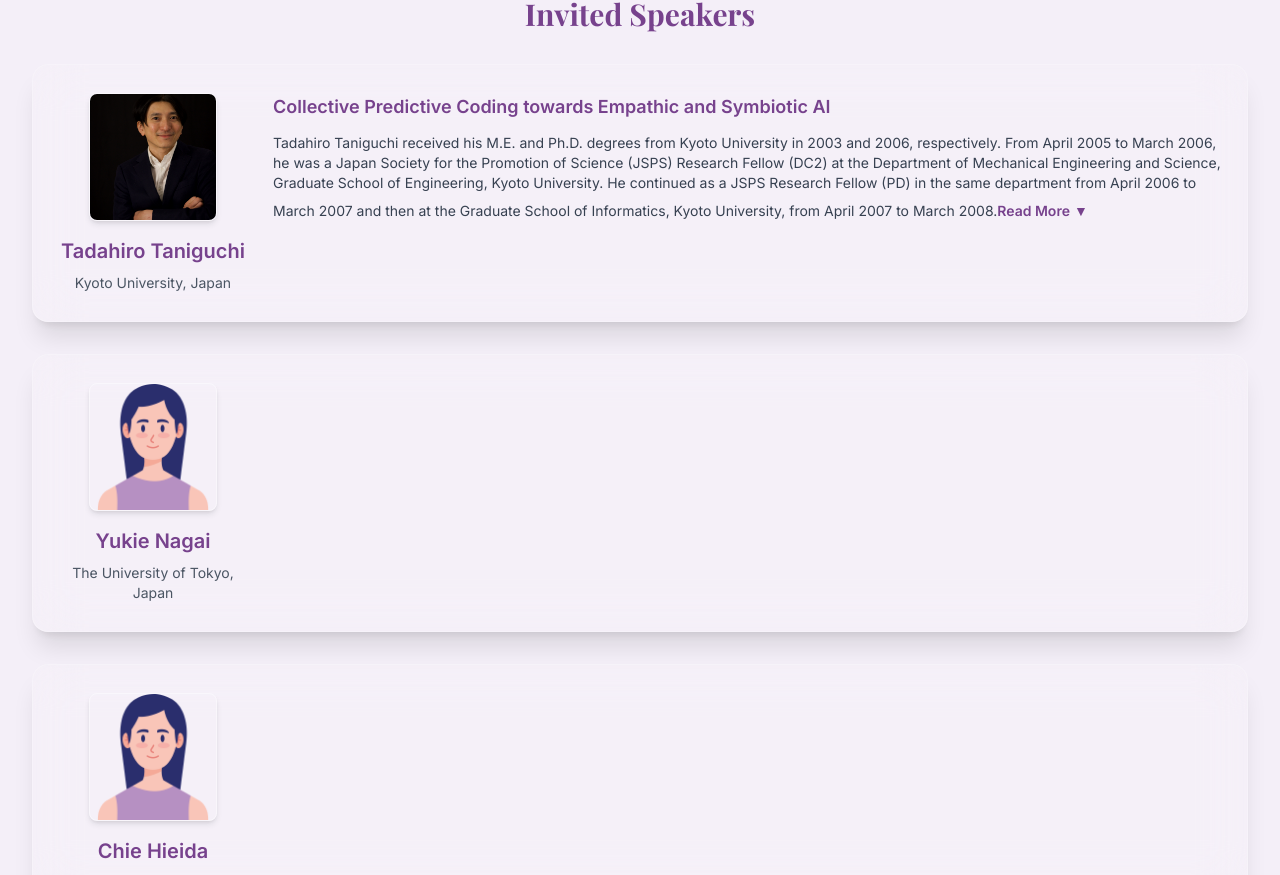
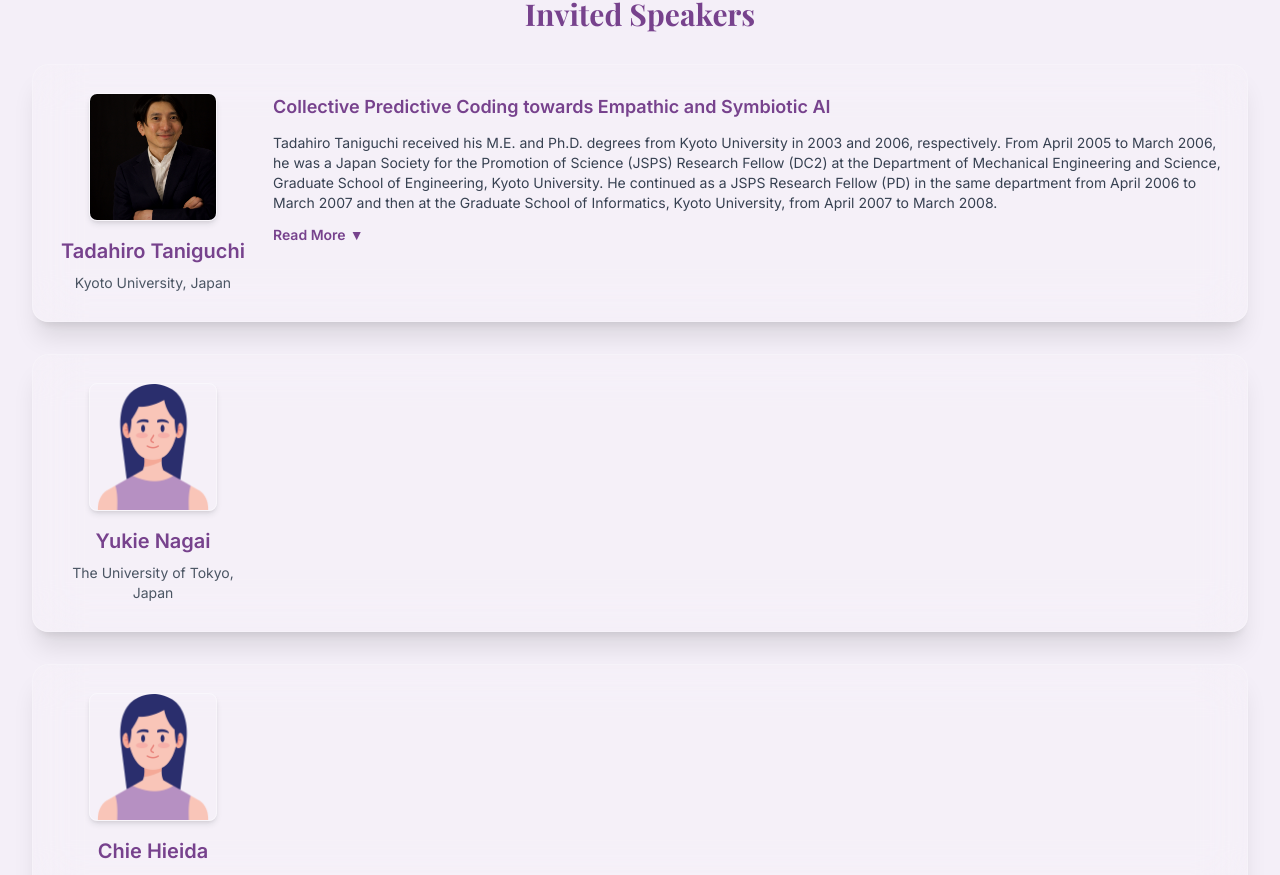
Before and after one commit to ElizaZhou96/EmpAI26, a React (Vite) app: page / in a window 1280 px wide. Shown: the part 4078-4953 px from the top of the page. Built offline with nearby package versions, Linux system fonts and the light colour scheme.

Commit message:
Update App.tsx

```diff
--- a/src/App.tsx
+++ b/src/App.tsx
@@ -623,27 +623,34 @@ function SpeakerCard({
         {/* RIGHT */}
         <div className="flex-1 text-left text-gray-700 text-sm whitespace-pre-line">
 
-          {/* NEW: Talk title */}
+          {/* Title (always visible on desktop) */}
           <p className="text-lg font-semibold text-[#77428D] mb-3">
             {title}
           </p>
 
-          {/* If short -> show all */}
+          {/* If bio is short, show full */}
           {!shouldCollapse && <p>{bio}</p>}
 
-          {/* If long -> collapse first paragraph */}
+          {/* If long bio, animate collapse */}
           {shouldCollapse && (
             <>
-              {expanded ? bio : firstParagraph}
+              <p>{firstParagraph}</p>
 
+              {/* SMOOTH EXPANSION AREA */}
+              <div
+                className="transition-all duration-500 overflow-hidden"
+                style={{ maxHeight: expanded ? "2000px" : "0px" }}
+              >
+                <p className="mt-3">{restParagraphs}</p>
+              </div>
+
+              {/* Read More Button - NEW LINE */}
               <button
                 type="button"
                 onClick={() => setExpanded(!expanded)}
-                className="mt-2 text-[#77428D] font-semibold inline-flex items-center gap-1 hover:opacity-80 transition"
+                className="mt-3 block text-[#77428D] font-semibold inline-flex items-center gap-1 hover:opacity-80 transition"
               >
                 {expanded ? "Show Less" : "Read More"}
-
-                {/* arrow with rotation */}
                 <span
                   className={`transform transition-transform duration-300 ${
                     expanded ? "rotate-180" : "rotate-0"
@@ -654,8 +661,8 @@ function SpeakerCard({
               </button>
             </>
           )}
+
         </div>
-
       </div>
     </div>
   );
@@ -701,41 +708,34 @@ function SpeakerCardMobile({
 
         <p className="text-gray-600 text-sm mb-4">{role}</p>
 
+        {/* Title always visible on Mobile */}
+        <p className="text-base font-semibold text-[#77428D] mb-3 text-left">
+          {title}
+        </p>
+
         <div className="text-gray-700 text-sm whitespace-pre-line text-left">
 
-          {/* If short bio -> show full */}
-          {!shouldCollapse && (
-            <>
-              {/* on mobile show title first */}
-              <p className="text-base font-semibold text-[#77428D] mb-3">
-                {title}
-              </p>
+          {/* If short: full bio */}
+          {!shouldCollapse && <p>{bio}</p>}
 
-              <p>{bio}</p>
-            </>
-          )}
-
-          {/* If long bio */}
+          {/* Long bio */}
           {shouldCollapse && (
             <>
-              {/* only show title + full text when expanded */}
-              {expanded && (
-                <>
-                  <p className="text-base font-semibold text-[#77428D] mb-3">
-                    {title}
-                  </p>
-                  <p>{bio}</p>
-                </>
-              )}
+              {/* Smooth collapse */}
+              <div
+                className="transition-all duration-500 overflow-hidden"
+                style={{ maxHeight: expanded ? "2000px" : "0px" }}
+              >
+                <p>{bio}</p>
+              </div>
 
-              {/* button */}
+              {/* Button */}
               <button
                 type="button"
                 onClick={() => setExpanded(!expanded)}
                 className="mt-2 text-[#77428D] font-semibold inline-flex items-center gap-1 hover:opacity-80 transition"
               >
                 {expanded ? "Show Less" : "Read More"}
-
                 <span
                   className={`transform transition-transform duration-300 ${
                     expanded ? "rotate-180" : "rotate-0"
@@ -752,6 +752,7 @@ function SpeakerCardMobile({
     </div>
   );
 }
+
 
 function SpeakerCardv1({
   name,
```
